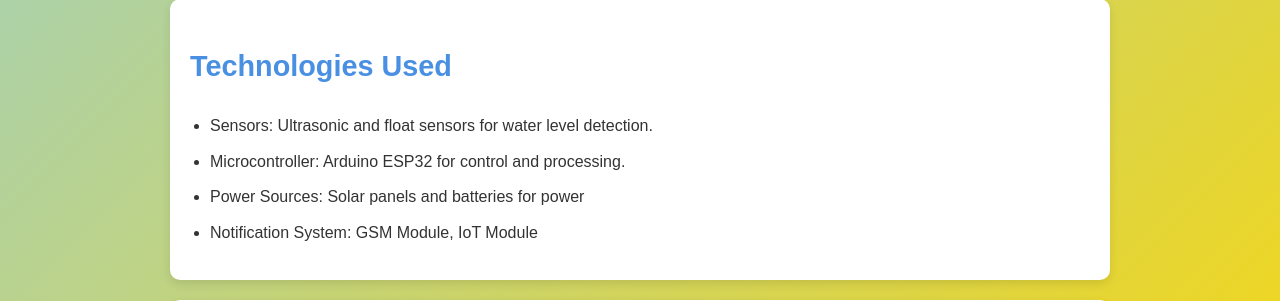
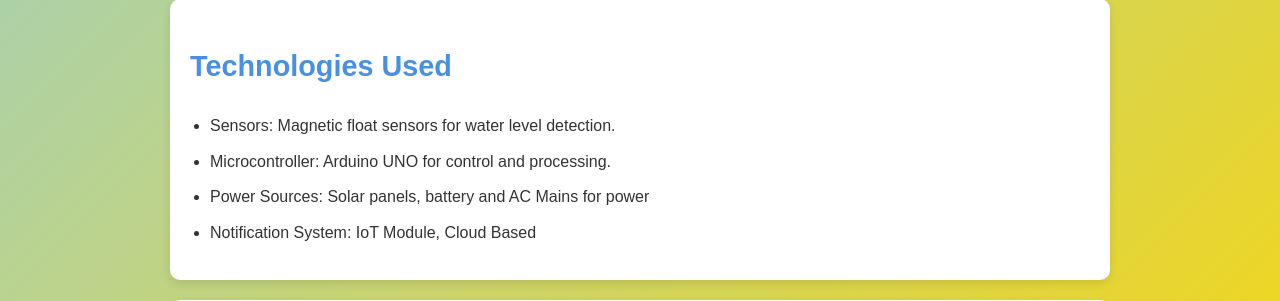
Before and after one commit to Clippy-Call/FloodNet-V1, a Flask app: page / in a window 1280 px wide. Shown: the part 871-1172 px from the top of the page. Run offline with Flask 3, Linux system fonts and the light colour scheme.

Commit message:
index.html

```diff
--- a/templates/index.html
+++ b/templates/index.html
@@ -128,10 +128,10 @@
     <section>
         <h2>Technologies Used</h2>
         <ul>
-            <li>Sensors: Ultrasonic and float sensors for water level detection.</li>
-            <li>Microcontroller: Arduino ESP32 for control and processing.</li>
-            <li>Power Sources: Solar panels and batteries for power</li>
-            <li>Notification System: GSM Module, IoT Module</li>
+            <li>Sensors: Magnetic float sensors for water level detection.</li>
+            <li>Microcontroller: Arduino UNO for control and processing.</li>
+            <li>Power Sources: Solar panels, battery and AC Mains for power</li>
+            <li>Notification System: IoT Module, Cloud Based</li>
         </ul>
     </section>
 
```
